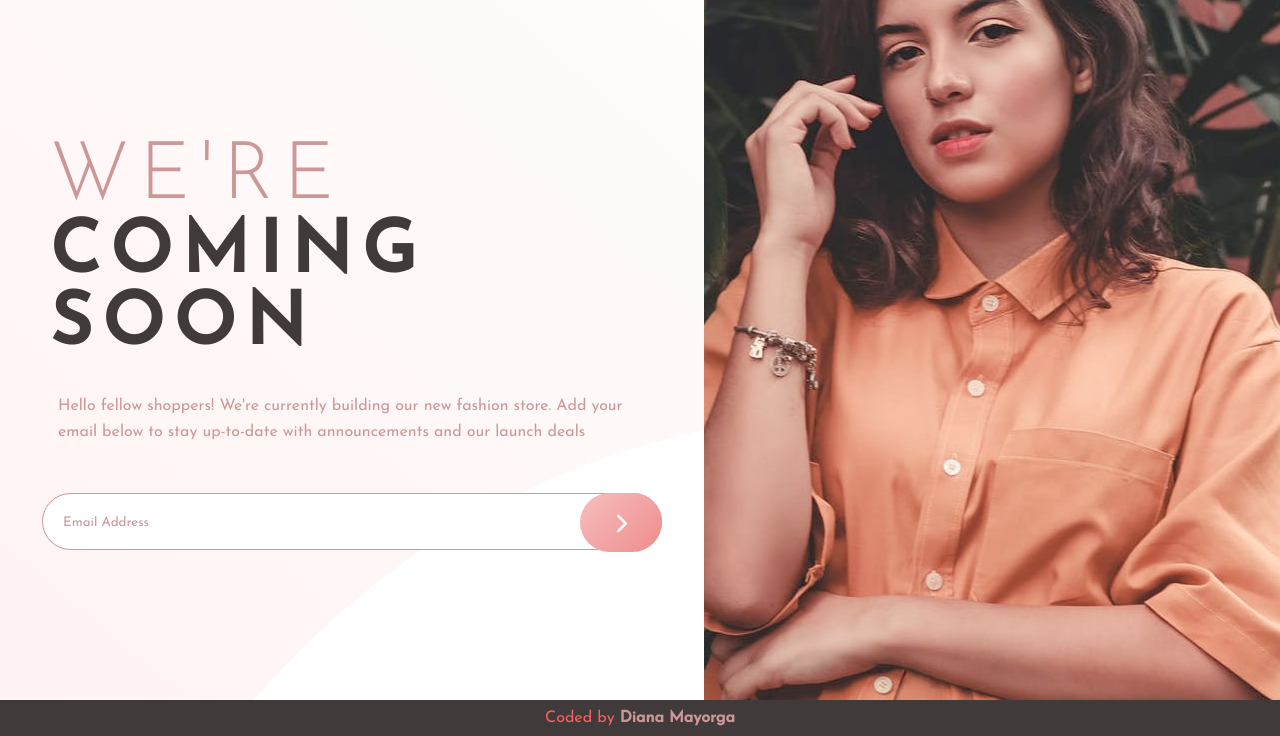
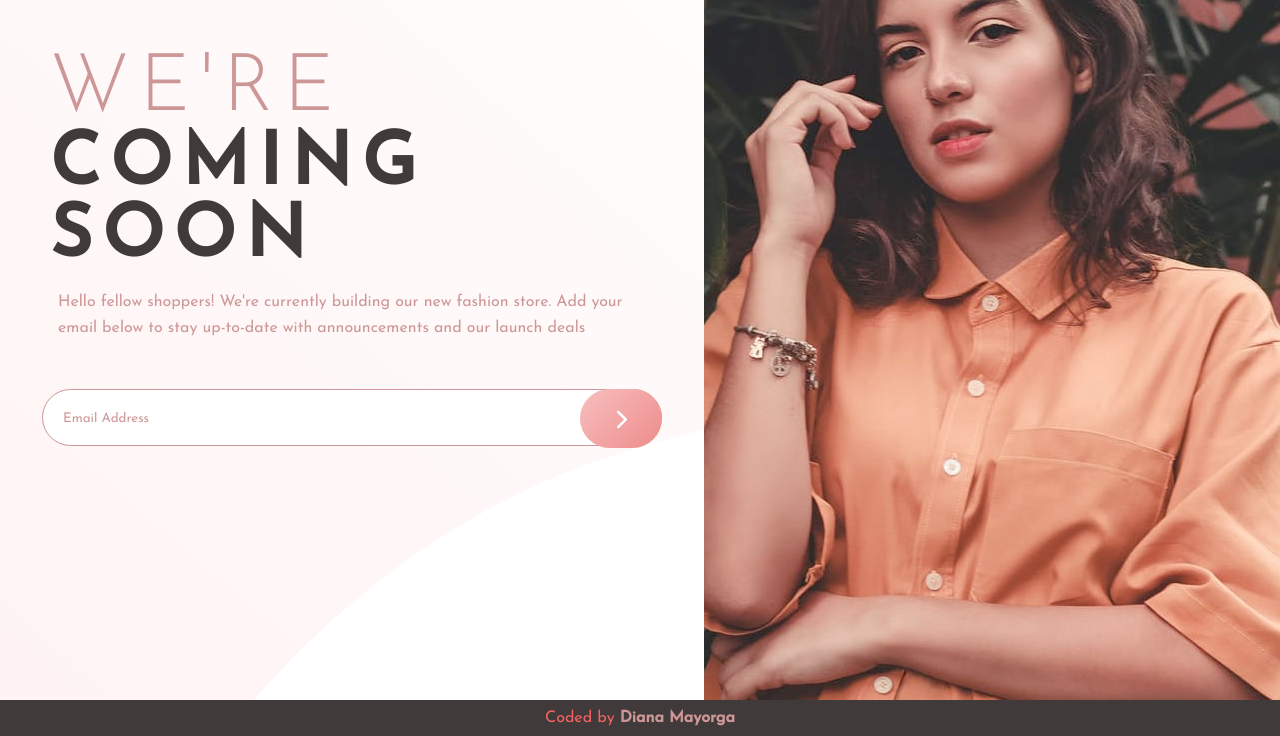
Before and after one commit to diana180102/HeroBase, a website: page index.html in a window 1280 px wide. Shown: the part 100-836 px from the top of the page. Drawn offline with Linux system fonts and the light colour scheme.

Commit message:
changes in code css to main-container

```diff
--- a/index.html
+++ b/index.html
@@ -41,12 +41,13 @@
                 </form>
              </div>
           </div>
+          <footer>
+            <p>Coded by <span>Diana Mayorga</span></p>
+        </footer>
 
       </main>
 
-      <footer>
-            <p>Coded by <span>Diana Mayorga</span></p>
-      </footer>
+
 
 
       <script src="public/js/app.js"></script>
--- a/public/css/style.css
+++ b/public/css/style.css
@@ -21,29 +21,29 @@
 body{
     font-family: 'Josefin Sans', sans-serif;
     background:var(--gradiente-white);
-
-
-
+    display: flex;
+    flex-direction: column;
 }
 
 
 .main-container{
     display: grid;
     grid-template-columns: 100%;
-    grid-template-rows: 5rem 375px auto;
+    grid-template-rows: 5rem 375px auto auto;
     grid-template-areas: "logo"
                          "hero-image"
-                         "hero-description";
+                         "hero-description"
+                         "footer";
 
     width: 100%;
 
     gap: 0px 0px;
     height: 100vh;
-    overflow: auto;
-    scrollbar-width: thin;
-    scrollbar-color: var(--color-primary-desaturated-red) var(--color-primary-desaturated-red);
-    -webkit-scrollbar-color: var(--color-primary-desaturated-red) var(--color-primary-desaturated-red);
+    /* overflow-y: auto;
+    scrollbar-width:thin;
+    scrollbar-color: var(--color-primary-desaturated-red), var(--color-primary-desaturated-red); */
     min-width: 375px;
+
 
 }
 
@@ -114,7 +114,7 @@ body{
 }
 
 .heading{
-    padding: 5.5rem 3rem 1rem 3rem;
+    padding: 5.5rem 0rem 1rem 0rem;
 }
 
 .heading h1 {
@@ -204,13 +204,23 @@ button .fa-chevron-right{
     margin-top: 10px;
 }
 
+footer{
+    grid-area: footer;
+    display: flex;
+    justify-content: center;
+    align-items: flex-end;
+    width: 100%;
+}
+
 
 footer p{
+
     padding: 10px;
     background-color: var(--color-neutral-grayish-red);
     text-align: center;
     color: var(--color-primary-soft-red);
     font-weight: 400;
+    width: 100%;
 }
 
 footer p span{
@@ -236,7 +246,8 @@ footer p span{
         grid-template-columns : 55% 45%;
         grid-template-rows: 10% 90%;
         grid-template-areas: "logo hero-image"
-                             "hero-description hero-image";
+                             "hero-description hero-image"
+                              "footer footer";
 
      }
 /* LOGO */
@@ -270,5 +281,9 @@ footer p span{
 
     }
 
+    .heading{
+        padding: 0 3rem;
+    }
+
 
 }
```
